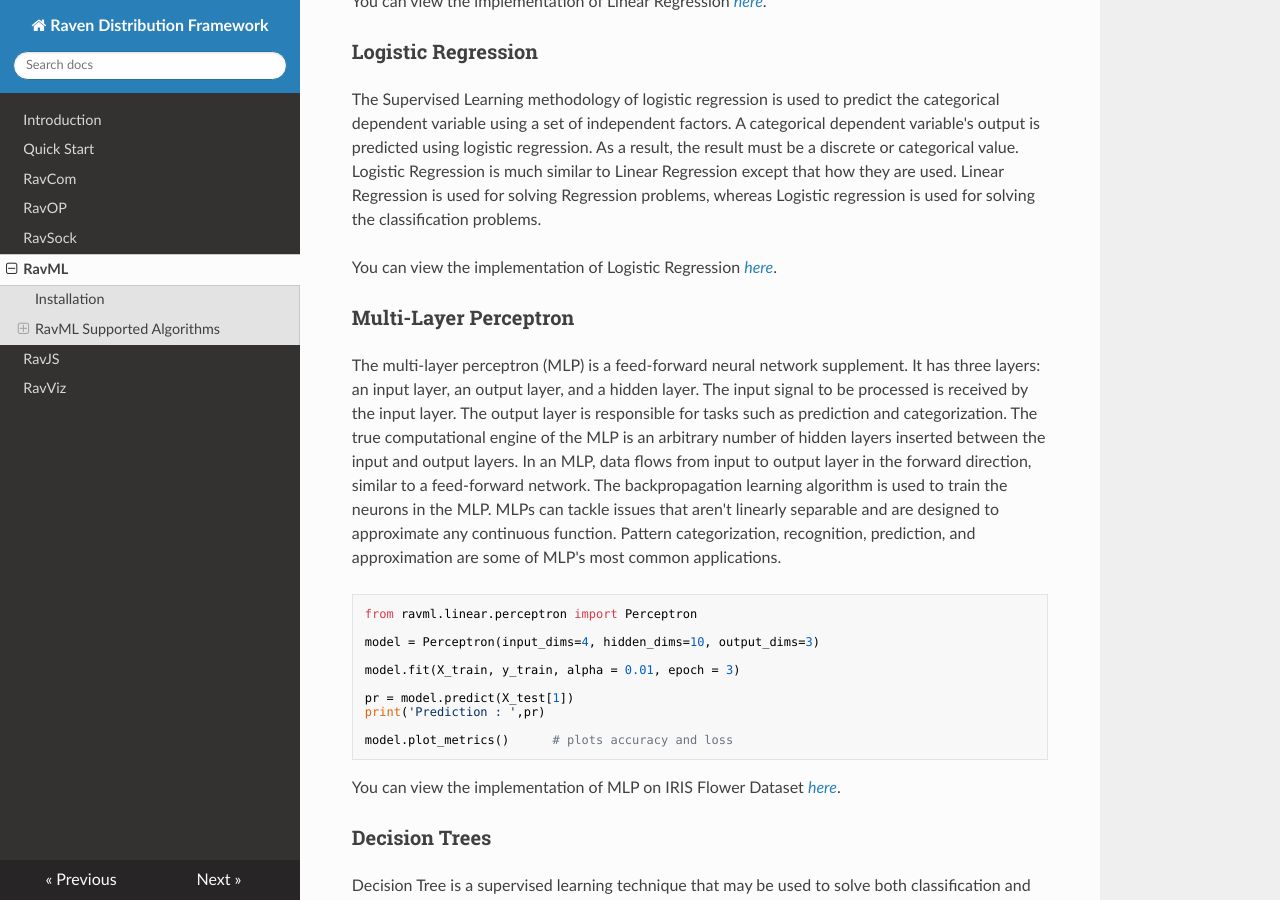
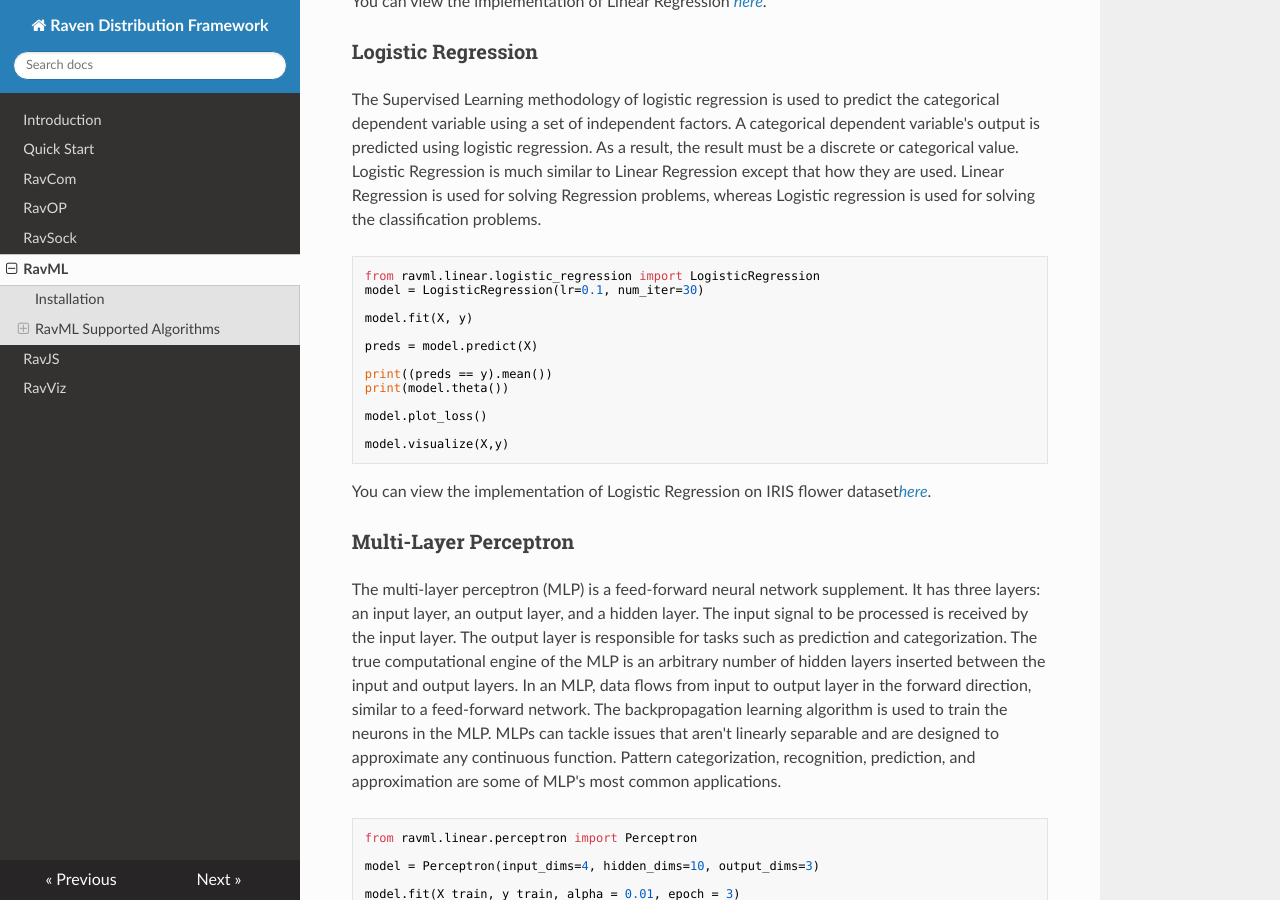
Before and after one commit to ravenprotocol/docs, an MkDocs documentation site: the page built from docs/ravml.md, in a window 1280 px wide and 900 px high, scrolled down 2802 px. Built offline with MkDocs 1.6.1, drawn with Linux system fonts in a browser that asks for light colours; nearby versions of some CDN libraries.

Commit message:
logistic reg usage updated

````diff
--- a/docs/ravml.md
+++ b/docs/ravml.md
@@ -106,7 +106,23 @@ You can view the implementation of Linear Regression [*here*](https://github.com
 
 The Supervised Learning methodology of logistic regression is used to predict the categorical dependent variable using a set of independent factors. A categorical dependent variable's output is predicted using logistic regression. As a result, the result must be a discrete or categorical value. Logistic Regression is much similar to Linear Regression except that how they are used. Linear Regression is used for solving Regression problems, whereas Logistic regression is used for solving the classification problems.
 
-You can view the implementation of Logistic Regression [*here*](https://github.com/ravenprotocol/ravml/blob/main/ravml/linear/logistic_regression.py).
+```python
+from ravml.linear.logistic_regression import LogisticRegression
+model = LogisticRegression(lr=0.1, num_iter=30)
+
+model.fit(X, y)
+
+preds = model.predict(X)
+
+print((preds == y).mean())
+print(model.theta())
+
+model.plot_loss()
+
+model.visualize(X,y)
+```
+
+You can view the implementation of Logistic Regression on IRIS flower dataset[*here*](https://github.com/ravenprotocol/ravml/tree/main/examples/logistic_regression.py).
 
 ### Multi-Layer Perceptron
 
````
